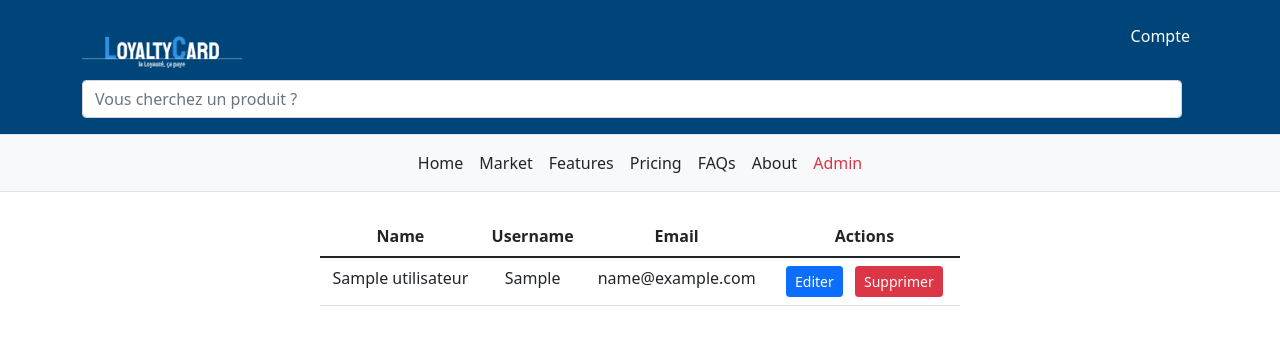
After one commit to TangVdv/Projet-Annuel, a PHP site: page /admin/Account/index.php in a window 1280 px wide. The commit adds this page. Shown: the top 345 px of the page. Run offline with PHP 8.4, Linux system fonts and the light colour scheme; tables that the repository leaves empty or names only in its code hold one stand-in row (values such as "Sample post"); some libraries are stand-ins or nearby versions.

Commit message:
Start back office
Accounts and products management

```diff
--- /dev/null
+++ b/admin/Account/index.php
@@ -0,0 +1,67 @@
+<?php session_start(); ?>
+<!DOCTYPE html>
+<html lang="fr" dir="ltr">
+  <head>
+    <meta charset="utf-8">
+    <title>Admin site</title>
+  </head>
+  <?php include("../../includes/header.php"); ?>
+  <body>
+    <div class="w-50 col flex-wrap" id="article_reload"style="margin: auto;">
+        <div class='table-responsive my-4'>
+          <table class='table'>
+            <thead class='text-center'>
+              <tr>
+                <th>Name</th>
+                <th>Username</th>
+                <th>Email</th>
+                <th>Actions</th>
+              </tr>
+            </thead>
+            <?php
+            include("../../includes/bdd.php");
+            $db = OpenDb();
+            $res = SelectAll("utilisateur", $db);
+            while ($row = $res->fetch(PDO::FETCH_OBJ)){?>
+            <tbody class='text-center'>
+              <tr>
+                <td><?php echo $row->nom ?></td>
+                <td><?php echo $row->prenom ?></td>
+                <td><?php echo $row->email ?></td>
+                <td>
+                  <button type='button' class='btn btn-primary btn-sm mx-1'>Editer</button>
+                  <button type='button' class='btn btn-danger btn-sm mx-1'>Supprimer</button>
+
+                  <div class='modal fade' tabindex='-1' aria-labelledby='exampleModalLabel' aria-hidden='true'>
+										<div class='modal-dialog'>
+											<div class='modal-content bg-dark'>
+												<div class='modal-header'>
+													<h5 class='modal-title text-light'>Suppression d'un utilisateur</h5>
+													<button type='button' class='btn-close btn-close-white' data-bs-dismiss='modal' aria-label='Close'></button>
+												</div>
+												<div class='modal-body text-light'>
+													Voulez vous vraiment supprimer cet utilisateur ?
+												</div>
+												<div class='modal-footer'>
+													<button type='button' class='btn btn-danger'  data-bs-dismiss='modal'>OUI</button>
+													<button type='button' class='btn btn-primary' data-bs-dismiss='modal' aria-label='Close'>NON</button>
+												</div>
+											</div>
+										</div>
+									</div>
+                </td>
+              </tr>
+            </tbody>
+          <?php } ?>
+          </table>
+        </div>
+        </tbody>
+       </table>
+     </div>
+
+    </div>
+
+    <script src="../admin.js" charset="utf-8"></script>
+    <script src="../bootstrap.bundle.min.js" charset="utf-8"></script>
+  </body>
+</html>
--- /dev/null
+++ b/admin/admin.js
@@ -0,0 +1,232 @@
+function suppr(id_article){
+  const article_delete = new XMLHttpRequest();
+  article_delete.onreadystatechange = function(){
+    if (article_delete.readyState == 4) {
+      document.location.href="article.php";
+    }
+  };
+  article_delete.open("GET", "delete_article.php?index=" + id_article);
+  article_delete.send();
+}
+
+function edit(id_article){
+  document.cookie = "index = " + id_article;
+  document.location.href="edit_article.php";
+}
+
+function admin_vérif(id_admin){
+  checkbox = document.getElementById('flexCheckDefault');
+  if (id_admin == 0) {
+    checkbox.setAttribute("checked", "");
+  }
+  if (id_admin == 1) {
+    checkbox.removeAttribute("checked");
+  }
+}
+
+function edit_account(id_btn_edit, id_user, id_btn_suppr){
+
+  const btn_save = document.createElement("button");
+  const btn_cancel = document.createElement("button");
+
+  const td_name = document.getElementById("name_"+id_user);
+  const td_username = document.getElementById("username_"+id_user);
+  const td_admin = document.getElementById("admin_"+id_user);
+
+  const input_name = document.createElement("input");
+  const input_username = document.createElement("input");
+  const checkbox_admin = document.createElement("input");
+
+  input_name.type= "text";
+  input_name.name = "name";
+  input_name.id = "input_name_" + id_user;
+  input_name.className = "form-control form-control-sm text-center";
+  input_name.value = td_name.innerHTML;
+
+  input_username.type= "text";
+  input_username.name = "username";
+  input_username.id = "input_username_" + id_user;
+  input_username.className = "form-control form-control-sm text-center";
+  input_username.value = td_username.innerHTML;
+
+  checkbox_admin.type = "checkbox";
+  checkbox_admin.name = "checkbox";
+  checkbox_admin.className = "form-check-input";
+  checkbox_admin.id = "checkbox_admin_"+id_user;
+  if (td_admin.innerHTML == "1") {
+    checkbox_admin.setAttribute("checked", "");
+  }
+
+  //<input class="form-check-input" type="checkbox" value="" id="flexCheckChecked" checked>
+
+  btn_save.type = "button";
+  btn_save.id = "btn_save_"+id_user;
+  btn_save.className = "btn btn-success mx-2 btn-sm";
+  btn_save.innerHTML = "Save";
+
+  btn_cancel.type ="button";
+  btn_cancel.id = "btn_cancel_"+id_user;
+  btn_cancel.className = "btn btn-primary mx-2 btn-sm";
+  btn_cancel.innerHTML = "Annuler";
+
+  btn_save.setAttribute("onClick", "send_edit_profil("+ btn_save.id + "," + btn_cancel.id + ",'"+ id_btn_edit.id +"','"+ id_btn_suppr.id +"',"+ id_user +")");
+  btn_cancel.setAttribute("onClick", "cancel("+ btn_save.id + "," + btn_cancel.id + ",'"+ id_btn_edit.id +"','"+ id_btn_suppr.id + "'," + id_user +")");
+
+  const parent = id_btn_edit.parentNode;
+
+  parent.removeChild(id_btn_edit);
+  parent.removeChild(id_btn_suppr);
+
+  parent.appendChild(btn_save);
+  parent.appendChild(btn_cancel);
+
+  td_name.innerHTML = "";
+  td_username.innerHTML = "";
+  td_admin.innerHTML = "";
+
+  td_name.appendChild(input_name);
+  td_username.appendChild(input_username);
+  td_admin.appendChild(checkbox_admin);
+}
+
+function cancel(id_btn_save, id_btn_cancel, id_btn_edit, id_btn_suppr, id_user){
+
+
+  const input_name = document.getElementById("input_name_"+id_user);
+  const input_username = document.getElementById("input_username_"+id_user);
+  const checkbox_admin = document.getElementById("checkbox_admin_"+id_user);
+
+  const td_name = document.getElementById("name_"+id_user);
+  const td_username = document.getElementById("username_"+id_user);
+  const td_admin = document.getElementById("admin_"+id_user);
+
+  if (checkbox_admin.checked == true) {
+    td_admin.innerHTML = "1";
+  }
+  else {
+    td_admin.innerHTML = "0";
+  }
+
+  td_name.innerHTML = input_name.value;
+  td_username.innerHTML = input_username.value;
+
+
+  const parent = id_btn_save.parentNode;
+
+  parent.removeChild(id_btn_save);
+  parent.removeChild(id_btn_cancel);
+
+  const btn_edit = document.createElement("button");
+  const btn_suppr = document.createElement("button");
+
+  btn_edit.type = "button";
+  btn_edit.className = "btn btn-primary btn-sm mx-1";
+  btn_edit.id = id_btn_edit;
+  btn_edit.setAttribute("onClick", "edit_account(" + id_btn_edit + "," + id_user + "," + id_btn_suppr + ")");
+  btn_edit.innerHTML = "Editer";
+
+
+  btn_suppr.type = "button";
+  btn_suppr.className = "btn btn-danger btn-sm mx-1";
+  btn_suppr.id = id_btn_suppr;
+  btn_suppr.innerHTML = "Supprimer";
+  btn_suppr.setAttribute("data-bs-toggle", "modal");
+  btn_suppr.setAttribute("data-bs-target", "#exampleModal"+id_user);
+
+  parent.appendChild(btn_edit);
+  parent.appendChild(btn_suppr);
+
+}
+
+function send_edit_profil(id_btn_save, id_btn_cancel, id_btn_edit, id_btn_suppr, id_user){
+  let name_user = document.getElementById("input_name_"+id_user).value;
+  let username_user = document.getElementById("input_username_"+id_user).value;
+  let admin_user = document.getElementById("checkbox_admin_"+id_user).checked;
+  var admin;
+  if (admin_user == true) {
+    admin = 1;
+  }
+  else {
+    admin = 0;
+  }
+
+  const profil_edit = new XMLHttpRequest();
+
+  profil_edit.open("GET", "verif_account_admin.php?index=" + id_user + "&name=" + name_user + "&username=" + username_user + "&admin=" + admin);
+  profil_edit.send();
+  cancel(id_btn_save, id_btn_cancel, id_btn_edit , id_btn_suppr, id_user);
+}
+
+function delete_account(id_user){
+  const account_delete = new XMLHttpRequest();
+  account_delete.onreadystatechange = function(){
+    if (account_delete.readyState == 4) {
+      document.location.href="account.php";
+    }
+  };
+  account_delete.open("GET", "vérif_delete_account.php?index=" + id_user);
+  account_delete.send();
+}
+
+function delete_product(id_product){
+  const product_delete = new XMLHttpRequest();
+  product_delete.onreadystatechange = function(){
+    if (product_delete.readyState == 4) {
+      document.location.href="product.php";
+    }
+  };
+  product_delete.open("GET", "delete_product.php?index=" + id_product);
+  product_delete.send();
+}
+
+function edit_product(id_product){
+  document.cookie = "index = " + id_product;
+  document.location.href="edit_product.php";
+}
+
+function locate(){
+    const name_option = document.getElementsByName('option');
+    const input = document.getElementById('SearchBar');
+    for (var i = 0; i < name_option.length; i++) {
+      if (name_option[i].value == input.value) {
+        let id = name_option[i].id;
+        location.href=id;
+        //console.log(name_option[i]);
+        var id_tr = id[1];
+        for (let j = 2; j < id.length; j++) {
+             id_tr += id[j];
+        }
+        var color = 1;
+        //console.log(id_tr);
+        //console.log(id);
+        var statut = 0;
+        const tr = document.getElementById(id_tr);
+        //console.log(tr);
+        var varInterval = setInterval(function(){
+          //console.log("transi");
+          if (statut === 0 ){
+            tr.style.background = "rgba(255,0,0,"+color/100+")";
+            color++;
+            //console.log(color/100);
+            if (color === 100) {
+              statut = 1;
+            }
+          }
+          else{
+            if (color > 1) {
+              tr.style.background = "rgba(255,0,0,"+color/100+")";
+              color--;
+              //console.log(color/100);
+            }
+            else {
+              //console.log("clear");
+              clearInterval(varInterval);
+            }
+          }
+
+        }, 5);
+
+        input.value = "";
+      }
+    }
+  }
--- a/includes/header.php
+++ b/includes/header.php
@@ -2,7 +2,7 @@
 <html lang="fr" dir="ltr">
   <head>
     <meta charset="utf-8">
-    <link href="../lib/bootstrap.min.css" rel="stylesheet">
+    <link href="../../lib/bootstrap.min.css" rel="stylesheet">
     <title>Header</title>
     <style>
       header {
@@ -15,7 +15,7 @@
     <header class="py-3 border-bottom">
       <div class="container d-flex flex-wrap justify-content-center">
         <a href="/" class="d-flex align-items-center mb-3 mb-lg-0 me-lg-auto text-dark text-decoration-none">
-          <img src="../img/logo_loyaltycard.png" width="40%">
+          <img src="../../img/logo_loyaltycard.png" width="40%">
         </a>
         <ul class="nav">
           <li class="nav-item"><a href="#" class="nav-link text-white px-2">Compte</a></li>
@@ -35,6 +35,7 @@
           <li class="nav-item"><a href="#" class="nav-link link-dark px-2">Pricing</a></li>
           <li class="nav-item"><a href="#" class="nav-link link-dark px-2">FAQs</a></li>
           <li class="nav-item"><a href="#" class="nav-link link-dark px-2">About</a></li>
+          <li class="nav-item"><a href="../../admin/index.php" class="nav-link link-dark px-2 text-danger">Admin</a></li>
         </ul>
 
       </div>
```
Also changed, not shown: admin/Product/add_product.php (added, +43 -0 lines), admin/Product/check_add_product.php (added, +64 -0 lines), admin/Product/index.php (added, +47 -0 lines), admin/index.php (added, +20 -0 lines).
